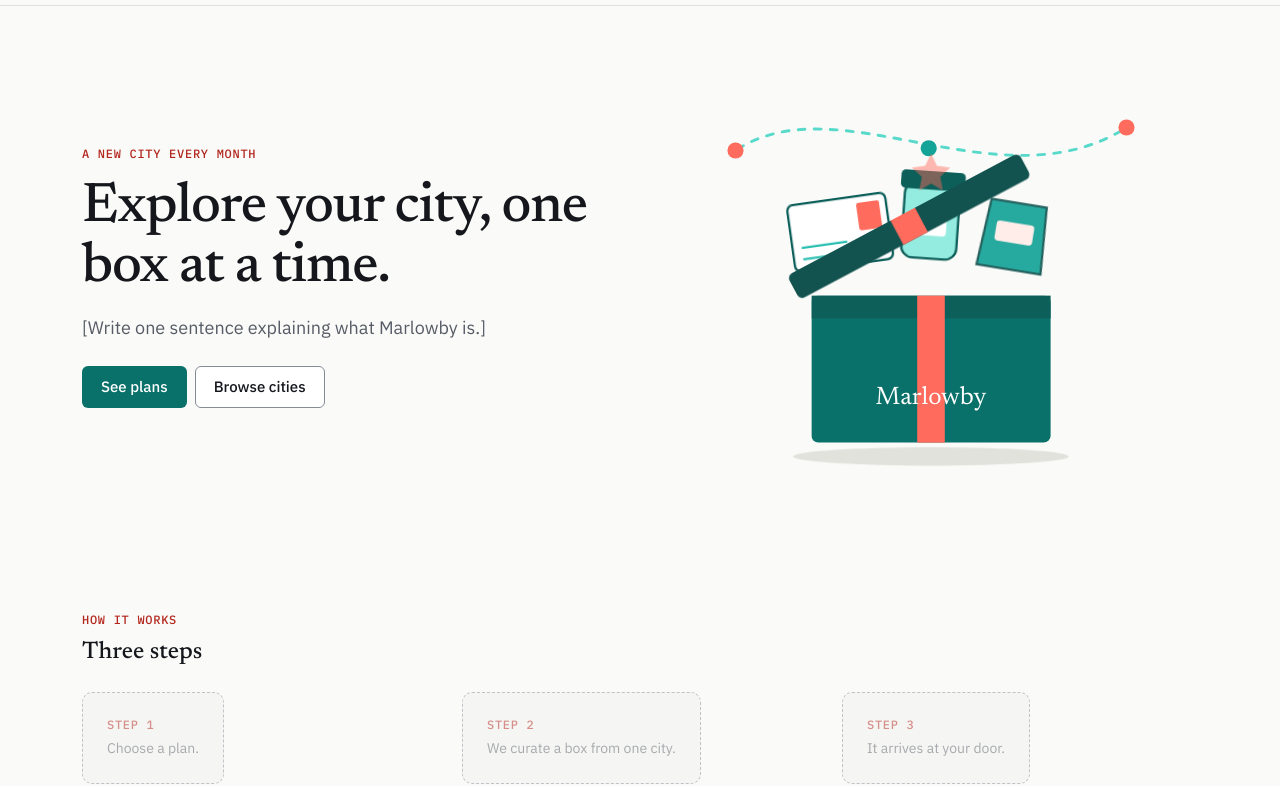
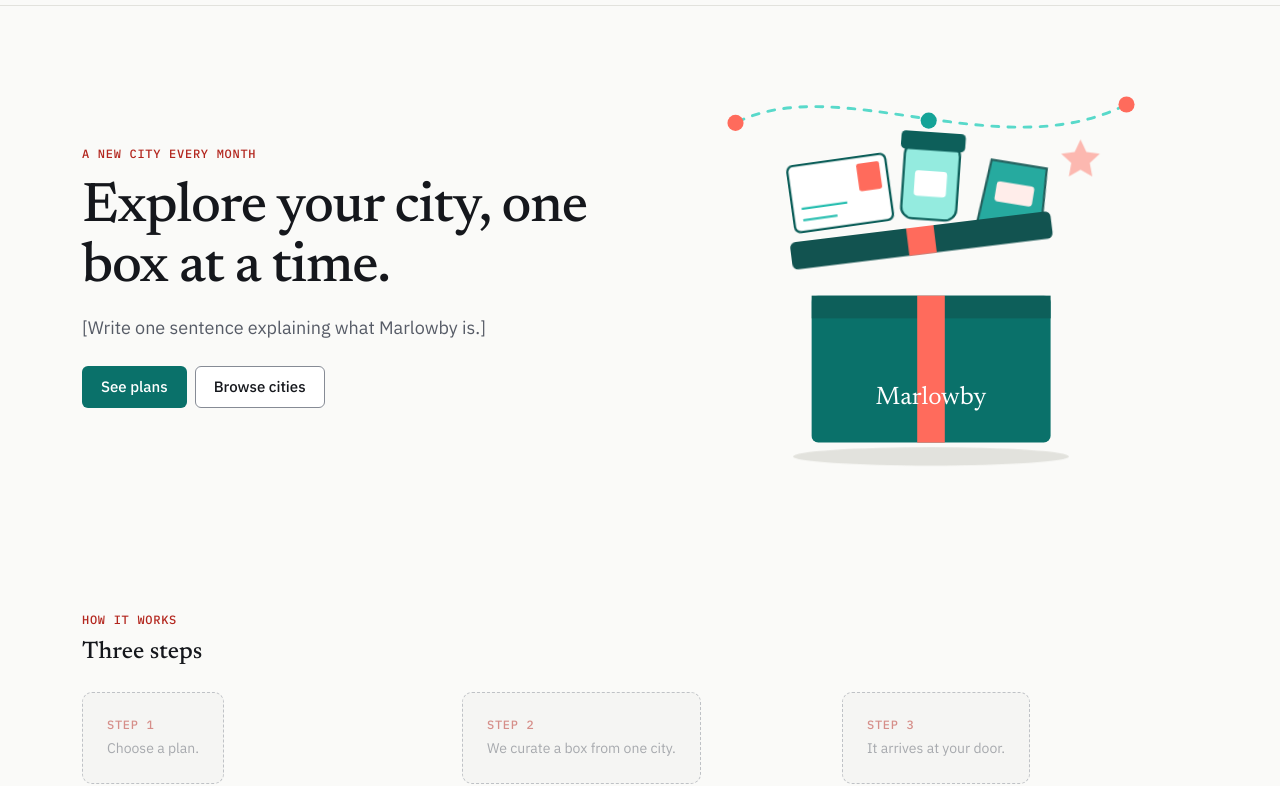
Before and after one commit to thezimouz/marlowby, a plain HTML site: page index.html in a window 1280 px wide. Shown: the part 53-839 px from the top of the page. Drawn offline with nearby package versions, Linux system fonts and the light colour scheme.

Commit message:
Fix hero lid animation so items stay visible
Co-Authored-By: Claude Opus 5.5 <noreply@anthropic.com>
Claude-Session: https://claude.ai/code/session_01XH7eFQyWsw5mZfRzjuU89X

```diff
--- a/css/style.css
+++ b/css/style.css
@@ -211,7 +211,7 @@ a:hover { color: var(--primary-hover); }
 
 @keyframes lid {
   0%, 8%   { transform: rotate(0deg); }
-  20%, 70% { transform: rotate(-28deg); }
+  20%, 70% { transform: translate(-6px, -26px) rotate(-7deg); }
   82%, 100% { transform: rotate(0deg); }
 }
 @keyframes item1 {
@@ -240,6 +240,6 @@ a:hover { color: var(--primary-hover); }
 @media (prefers-reduced-motion: reduce) {
   .box-lid, .box-item, .route { animation: none; }
   .box-item { opacity: 1; }
-  .box-lid { transform: rotate(-28deg); }
+  .box-lid { transform: translate(-6px, -26px) rotate(-7deg); }
   .reveal { opacity: 1; transform: none; transition: none; }
 }
--- a/index.html
+++ b/index.html
@@ -55,15 +55,17 @@
           <svg class="hero-visual" viewBox="0 0 400 360" role="img" aria-labelledby="heroTitle">
             <title id="heroTitle">A Marlowby box opening, with local goods rising out of it</title>
             <!-- dashed travel route between three city pins -->
-            <path class="route" d="M30 70 C 120 10, 260 120, 370 50" fill="none" stroke="var(--main-300)" stroke-width="2.5" stroke-linecap="round"/>
-            <circle cx="30" cy="70" r="7" fill="var(--pop)"/>
-            <circle cx="198" cy="68" r="7" fill="var(--main-500)"/>
-            <circle cx="370" cy="50" r="7" fill="var(--pop)"/>
+            <path class="route" d="M30 46 C 120 0, 260 86, 370 30" fill="none" stroke="var(--main-300)" stroke-width="2.5" stroke-linecap="round"/>
+            <circle cx="30" cy="46" r="7" fill="var(--pop)"/>
+            <circle cx="198" cy="44" r="7" fill="var(--main-500)"/>
+            <circle cx="370" cy="30" r="7" fill="var(--pop)"/>
             <!-- items that float out of the box -->
+            <g transform="translate(0,-34)">
             <g class="box-item box-item--1"><rect x="78" y="112" width="86" height="58" rx="5" fill="var(--surface)" stroke="var(--main-700)" stroke-width="2"/><rect x="138" y="118" width="20" height="24" rx="2" fill="var(--pop)"/><line x1="86" y1="150" x2="126" y2="150" stroke="var(--main-400)" stroke-width="2"/><line x1="86" y1="160" x2="116" y2="160" stroke="var(--main-400)" stroke-width="2"/></g>
             <g class="box-item box-item--2"><rect x="176" y="98" width="48" height="66" rx="10" fill="var(--main-200)" stroke="var(--main-700)" stroke-width="2"/><rect x="172" y="88" width="56" height="16" rx="4" fill="var(--main-700)"/><rect x="186" y="122" width="28" height="22" rx="3" fill="var(--surface)"/></g>
             <g class="box-item box-item--3"><path d="M246 168 L250 108 L300 108 L304 168 Z" fill="var(--main-500)" stroke="var(--main-800)" stroke-width="2"/><rect x="258" y="126" width="34" height="18" rx="3" fill="var(--pop-soft)"/></g>
-            <g class="box-item box-item--4"><path d="M200 34 l7 15 16 2 -12 11 3 16 -14 -8 -14 8 3 -16 -12 -11 16 -2 z" fill="var(--pop)"/></g>
+            <g class="box-item box-item--4"><path d="M330 56 l7 15 16 2 -12 11 3 16 -14 -8 -14 8 3 -16 -12 -11 16 -2 z" fill="var(--pop)"/></g>
+            </g>
             <!-- the box -->
             <rect x="96" y="196" width="208" height="128" rx="6" fill="var(--main-600)"/>
             <rect x="96" y="196" width="208" height="20" fill="var(--main-700)"/>
```
